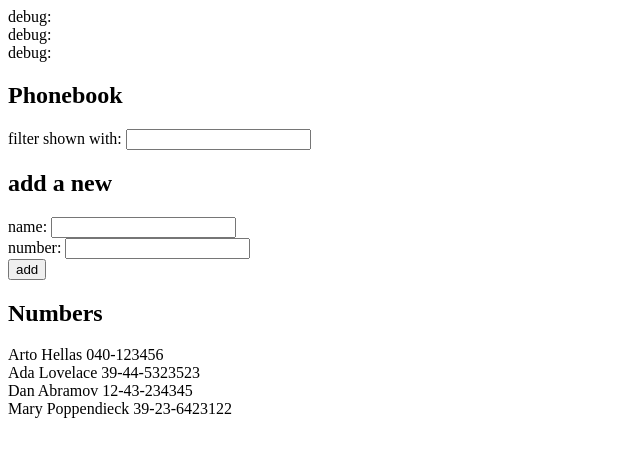
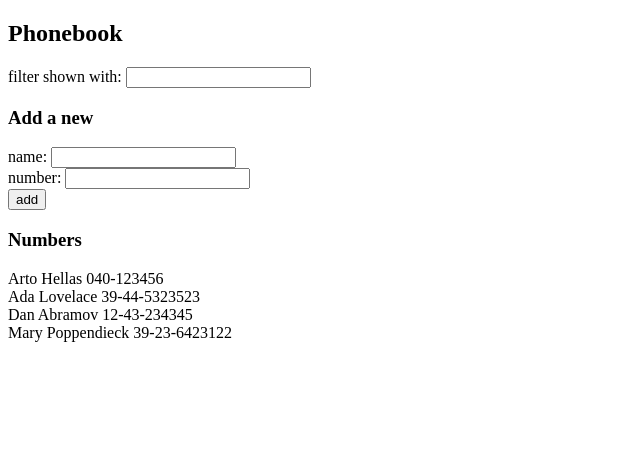
Before and after one commit to jarkkovilmi/fullstackopen, a React (Create React App) app in the folder part2/phonebook/: page / in a window 1280 px wide. Shown: the top 456 px of the page, without its empty margins (0-640 px from the left). Built offline with nearby package versions, Linux system fonts and the light colour scheme.

Commit message:
add part 2.10

```diff
--- a/part2/phonebook/src/App.js
+++ b/part2/phonebook/src/App.js
@@ -1,4 +1,33 @@
 import { useState } from 'react'
+
+const Filter = ({ filter, handler }) => {
+	return (
+	<div>
+		filter shown with: <input value={filter} onChange={handler} />
+	</div>
+	)
+}
+
+const PersonForm = (props) => {
+	return (
+		<form onSubmit={props.addPerson}>
+			<div>
+				name: <input value={props.newName} onChange={props.nameHandler} />
+			</div>
+			<div>
+				number: <input value={props.newNumber} onChange={props.numberHandler} />
+			</div>
+			<div>
+				<button type="submit">add</button>
+			</div>
+		</form>
+	)
+}
+
+const Persons = ({ filter, persons }) => {
+	const filteredPersons = persons.filter((person) => person.name.toLowerCase().includes(filter.toLowerCase()))
+	return filteredPersons.map(person => <div key={person.name}>{person.name} {person.number}</div>)
+}
 
 const App = () => {
   const [persons, setPersons] = useState([
@@ -40,31 +69,23 @@ const App = () => {
 
   return (
     <div>
-			<div>debug: {newName}</div>
-			<div>debug: {newNumber}</div>
-			<div>debug: {filter}</div>
       <h2>Phonebook</h2>
-			<div>
-				filter shown with: <input value={filter} onChange={handleFilterChange} />
-			</div>
-      <h2>add a new</h2>
-      <form onSubmit={addPerson}>
-        <div>
-          name: <input value={newName} onChange={handleNameChange} />
-        </div>
-        <div>
-          number: <input value={newNumber} onChange={handleNumberChange} />
-        </div>
-        <div>
-          <button type="submit">add</button>
-        </div>
-      </form>
-      <h2>Numbers</h2>
-      { filter === "" ? persons.map(person =>
-					<div key={person.name}>{person.name} {person.number}</div>
-			) :
-			persons.filter((person) => person.name.toLowerCase().includes(filter.toLowerCase())).map(person =>
-					<div key={person.name}>{person.name} {person.number}</div>)}
+
+			<Filter filter={filter} handler={handleFilterChange} />
+
+      <h3>Add a new</h3>
+
+			<PersonForm
+				addPerson={addPerson}
+				name={newName}
+				nameHandler={handleNameChange}
+				number={newNumber}
+				numberHandler={handleNumberChange}
+			/>
+
+      <h3>Numbers</h3>
+
+			<Persons filter={filter} persons={persons} />
     </div>
   )
 
```
